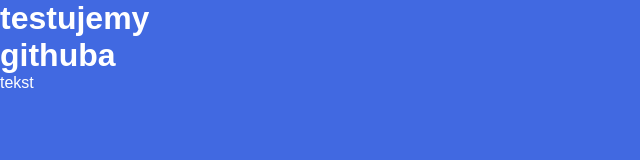
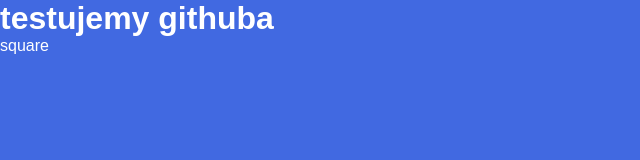
Before and after one commit to Marcin545/testowe, a plain HTML site: page index.html in a window 1280 px wide. Shown: the whole page, without its empty margins (0-640 px from the left). Drawn offline with Linux system fonts and the light colour scheme.

Commit message:
third changed

```diff
--- a/css/style.css
+++ b/css/style.css
@@ -10,5 +10,5 @@
     overflow: hidden;
     color: #fff;
 	background: royalblue;
-	width: 150px;
+
 }
--- a/index.html
+++ b/index.html
@@ -12,7 +12,7 @@
 
 <h1>testujemy githuba</h1>
 
-<p>tekst</p>
+<div>square</div>
 
 </body>
 
```
